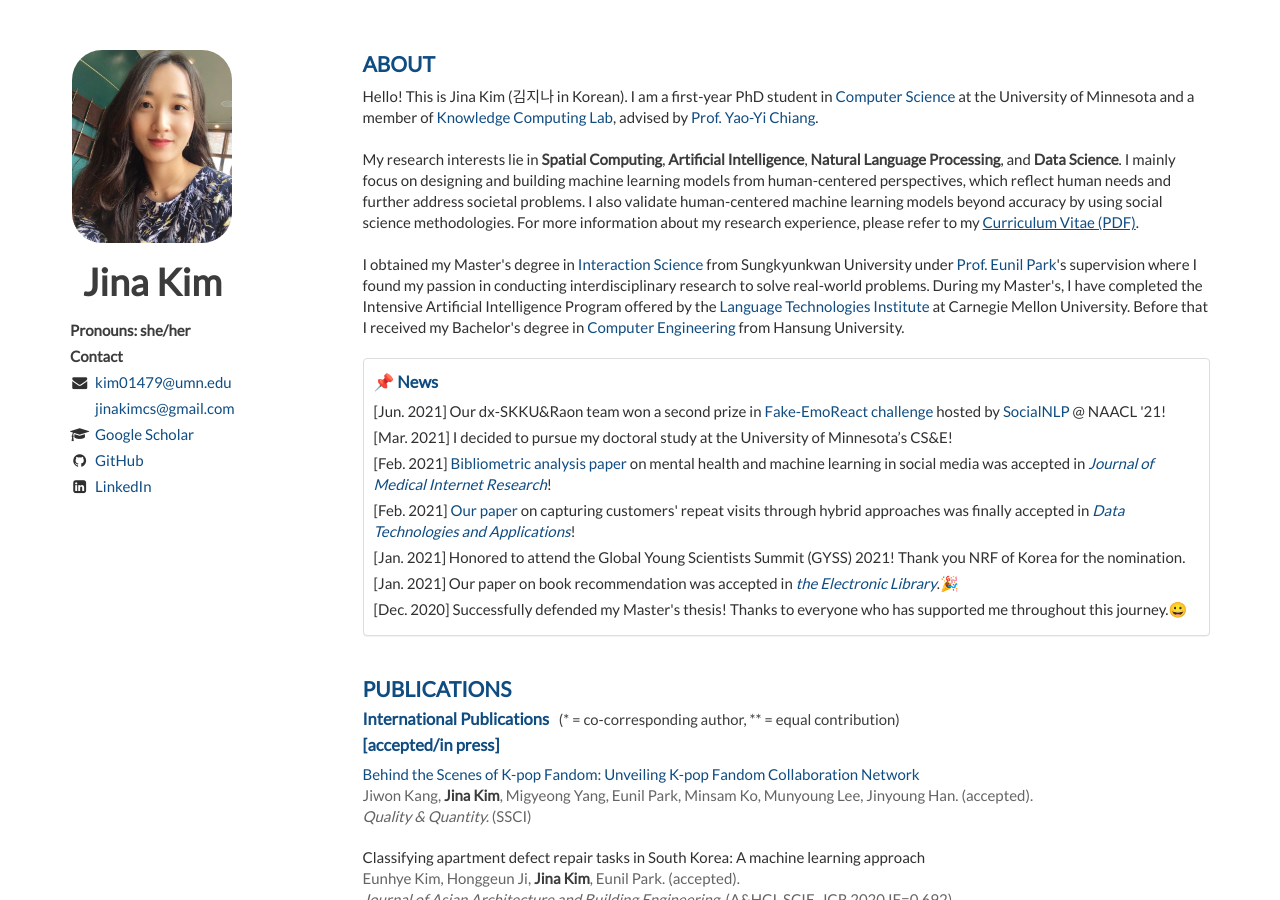
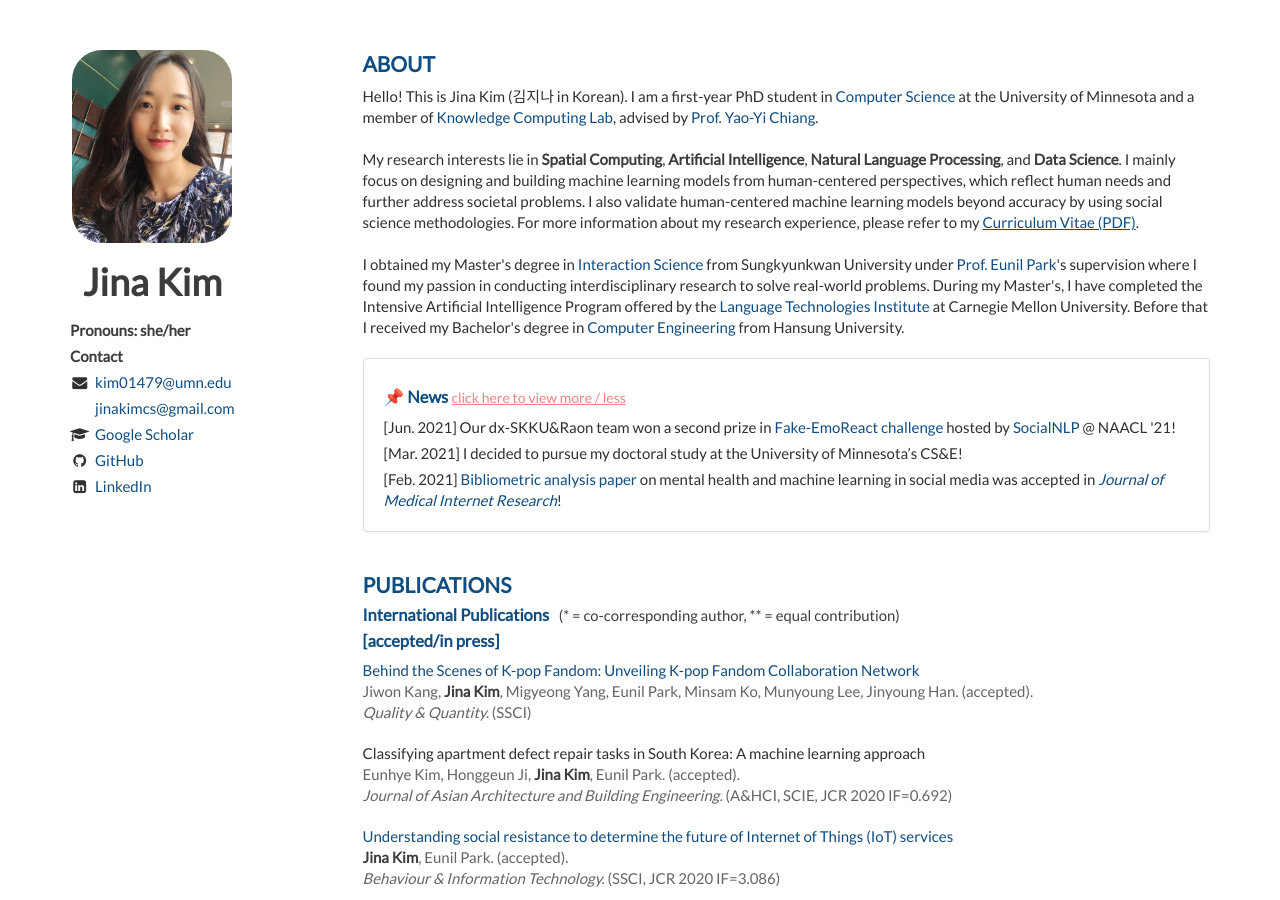
Before and after one commit to Jina-Kim/Jina-Kim.github.io, a Jekyll site: the page built from index.html, in a window 1280 px wide and 900 px high. Built offline with Jekyll 4.4.1, drawn with Linux system fonts in a browser that asks for light colours; nearby versions of some CDN libraries; the list of posts is cut into pages by our own code.

Commit message:
Update about.html

```diff
--- a/_includes/about.html
+++ b/_includes/about.html
@@ -16,16 +16,20 @@
 
     <div class="panel panel-default">
       <div class="panel-body">
-            <h2>📌 News</h2>
+          <div class="panel-body">
+              <h2>📌 News <a type="button" data-toggle="collapse" data-target="#collapseList" aria-expanded="false" aria-controls="collapseList" style="font-size: 85%; text-decoration: underline; color: #F58282;font-weight: normal;">click here to view more / less</a></h2>
             <ul class="list-unstyled">
-                <li>[Jun. 2021] Our dx-SKKU&Raon team won a second prize in <a href="https://sites.google.com/view/covidfake-emoreact-2021/home?authuser=0">Fake-EmoReact challenge</a> hosted by <a href="https://sites.google.com/site/socialnlp2021/#pgnaacl">SocialNLP</a> @ NAACL '21! </li>
-                <li>[Mar. 2021] I decided to pursue my doctoral study at the University of Minnesota’s CS&E! </li>
+                <li>[Jun. 2021] Our dx-SKKU&amp;Raon team won a second prize in <a href="https://sites.google.com/view/covidfake-emoreact-2021/home?authuser=0">Fake-EmoReact challenge</a> hosted by <a href="https://sites.google.com/site/socialnlp2021/#pgnaacl">SocialNLP</a> @ NAACL '21! </li>
+                <li>[Mar. 2021] I decided to pursue my doctoral study at the University of Minnesota’s CS&amp;E! </li>
                 <li>[Feb. 2021] <a href="https://www.jmir.org/2021/3/e24870/">Bibliometric analysis paper</a> on mental health and machine learning in social media was accepted in <i><a href="https://www.jmir.org/">Journal of Medical Internet Research</a></i>!</li>
-                <li>[Feb. 2021] <a href="https://doi.org/10.1108/DTA-06-2020-0123">Our paper</a> on capturing customers' repeat visits through hybrid approaches was finally accepted in <i><a href="https://www.emeraldgrouppublishing.com/journal/dta">Data Technologies and Applications</a></i>!</li>
-                <li>[Jan. 2021] Honored to attend the Global Young Scientists Summit (GYSS) 2021! Thank you NRF of Korea for the nomination.</li>
-                <li>[Jan. 2021] Our paper on book recommendation was accepted in <i><a href="https://www.emeraldgrouppublishing.com/journal/el?distinct_id=1768ef895ab315-0387f6cdae5c0a-c791039-1fa400-1768ef895ac2be&_ga=2.182570918.1065104907.1613402169-784257948.1608716425">the Electronic Library</a></i>.🎉</li>
-                <li>[Dec. 2020] Successfully defended my Master's thesis! Thanks to everyone who has supported me throughout this journey.😀</li>
+                <div class="collapse" id="collapseList" aria-expanded="false" style="height: 0px;">
+                    <li>[Feb. 2021] <a href="https://doi.org/10.1108/DTA-06-2020-0123">Our paper</a> on capturing customers' repeat visits through hybrid approaches was finally accepted in <i><a href="https://www.emeraldgrouppublishing.com/journal/dta">Data Technologies and Applications</a></i>!</li>
+                    <li>[Jan. 2021] Honored to attend the Global Young Scientists Summit (GYSS) 2021! Thank you NRF of Korea for the nomination.</li>
+                    <li>[Jan. 2021] Our paper on book recommendation was accepted in <i><a href="https://www.emeraldgrouppublishing.com/journal/el?distinct_id=1768ef895ab315-0387f6cdae5c0a-c791039-1fa400-1768ef895ac2be&amp;_ga=2.182570918.1065104907.1613402169-784257948.1608716425">the Electronic Library</a></i>.🎉</li>
+                    <li>[Dec. 2020] Successfully defended my Master's thesis! Thanks to everyone who has supported me throughout this journey.😀</li>
+                </div>
             </ul>
+         </div>
       </div>
     </div>
 </div>
```
